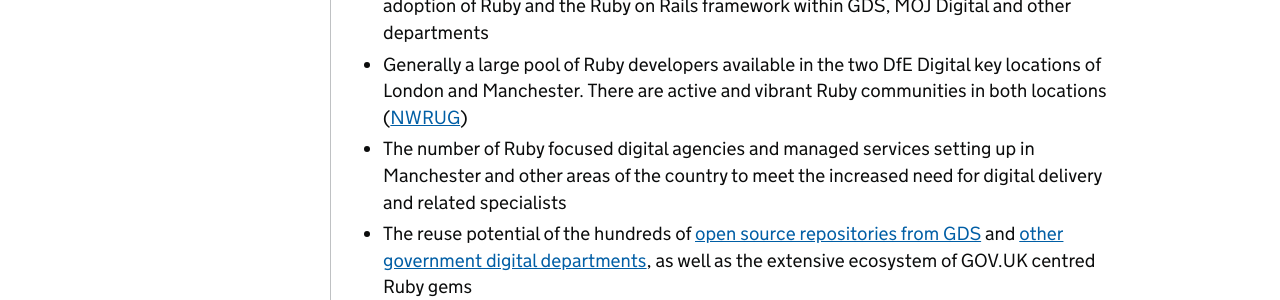
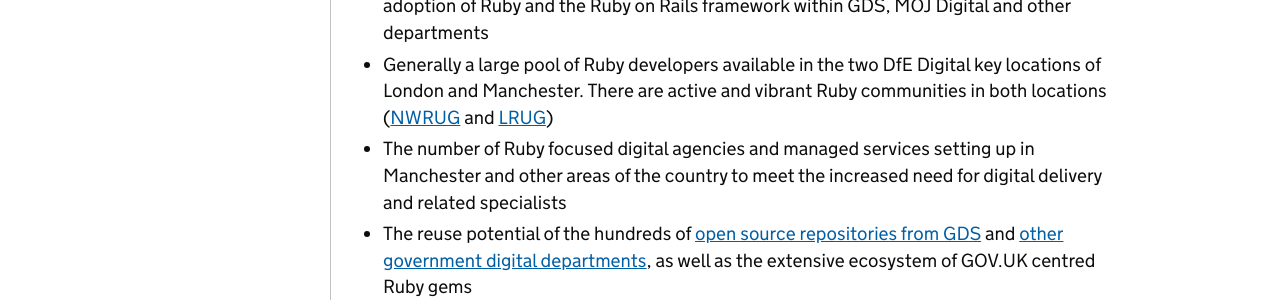
Before and after one commit to DFE-Digital/technical-guidance, a Jekyll site: the page built from guides/default-technology-stack.md, in a window 1280 px wide. Shown: the part 789-1089 px from the top of the page. Built offline with Jekyll 4.4.1, drawn with Linux system fonts in a browser that asks for light colours; our own code applies the rules of GitHub Pages for plain Markdown files.

Commit message:
Update guides/default-technology-stack.md
Co-Authored-By: Duncan Brown <duncanjbrown@gmail.com>

```diff
--- a/guides/default-technology-stack.md
+++ b/guides/default-technology-stack.md
@@ -17,7 +17,7 @@ DfE Digital has a strong preference for a Ruby on Rails stack for development.
 Ruby was selected as the programming language of choice for digital delivery for a number of reasons:
 
 * Ease of hiring developers from user centred backgrounds with experience of working in multi-disciplinary teams engaged in agile/iterative delivery. Also also tapping into a large pool of Ruby developers already experienced with government digital due to the wide adoption of Ruby and the Ruby on Rails framework within GDS, MOJ Digital and other departments
-* Generally a large pool of Ruby developers available in the two DfE Digital key locations of London and Manchester. There are active and vibrant Ruby communities in both locations ([NWRUG](https://nwrug.org/))
+* Generally a large pool of Ruby developers available in the two DfE Digital key locations of London and Manchester. There are active and vibrant Ruby communities in both locations ([NWRUG](https://nwrug.org/) and [LRUG](http://lrug.org/))
 * The number of Ruby focused digital agencies and managed services setting up in Manchester and other areas of the country to meet the increased need for digital delivery and related specialists
 * The reuse potential of the hundreds of [open source repositories from GDS](https://github.com/alphagov) and [other government digital departments](https://github.com/ministryofjustice), as well as the extensive ecosystem of GOV.UK centred Ruby gems
 * [The very large ecosystem of Ruby gems](https://rubygems.org/) allows for rapid prototyping and building with access to a wide range of mature, common functionality
```
